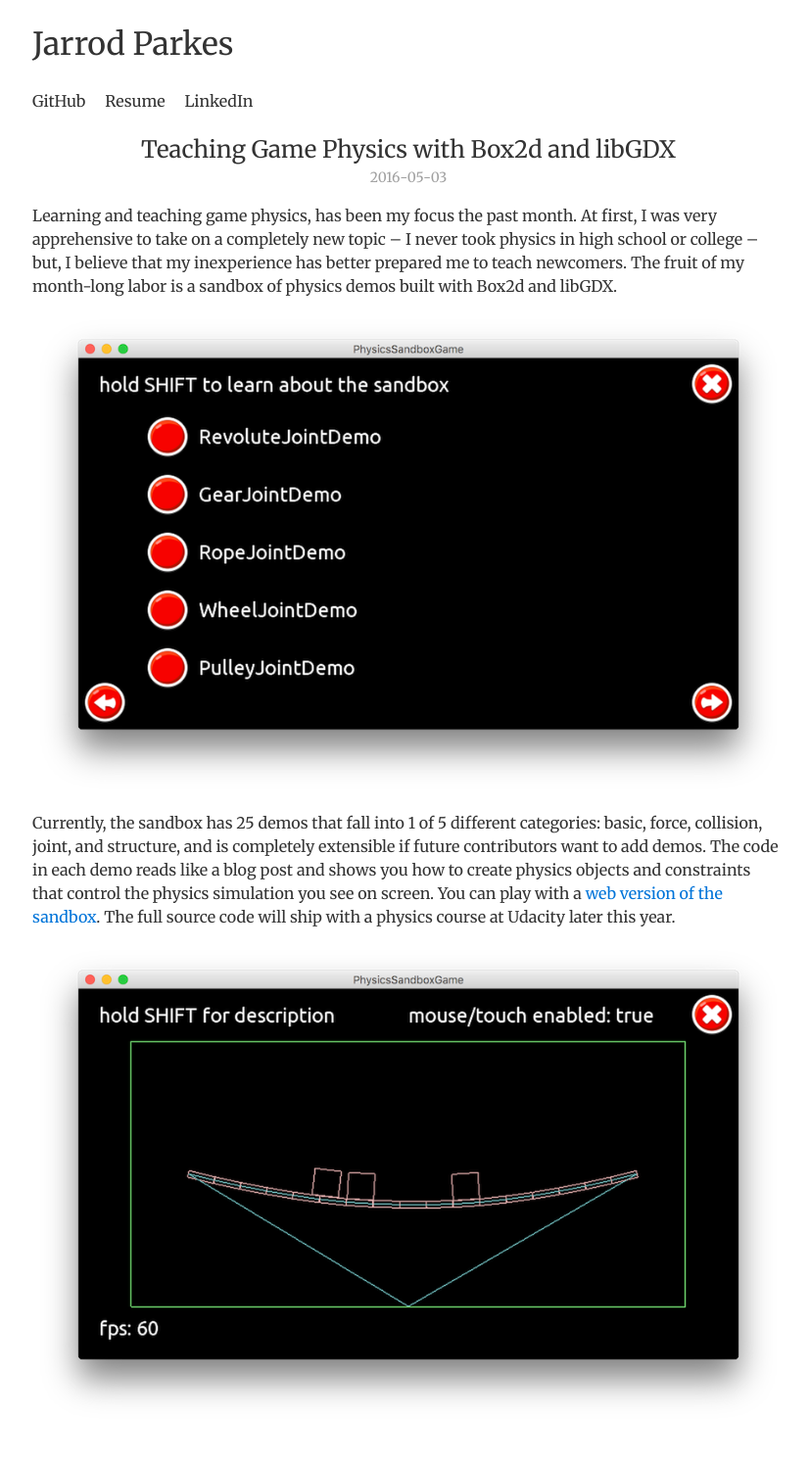
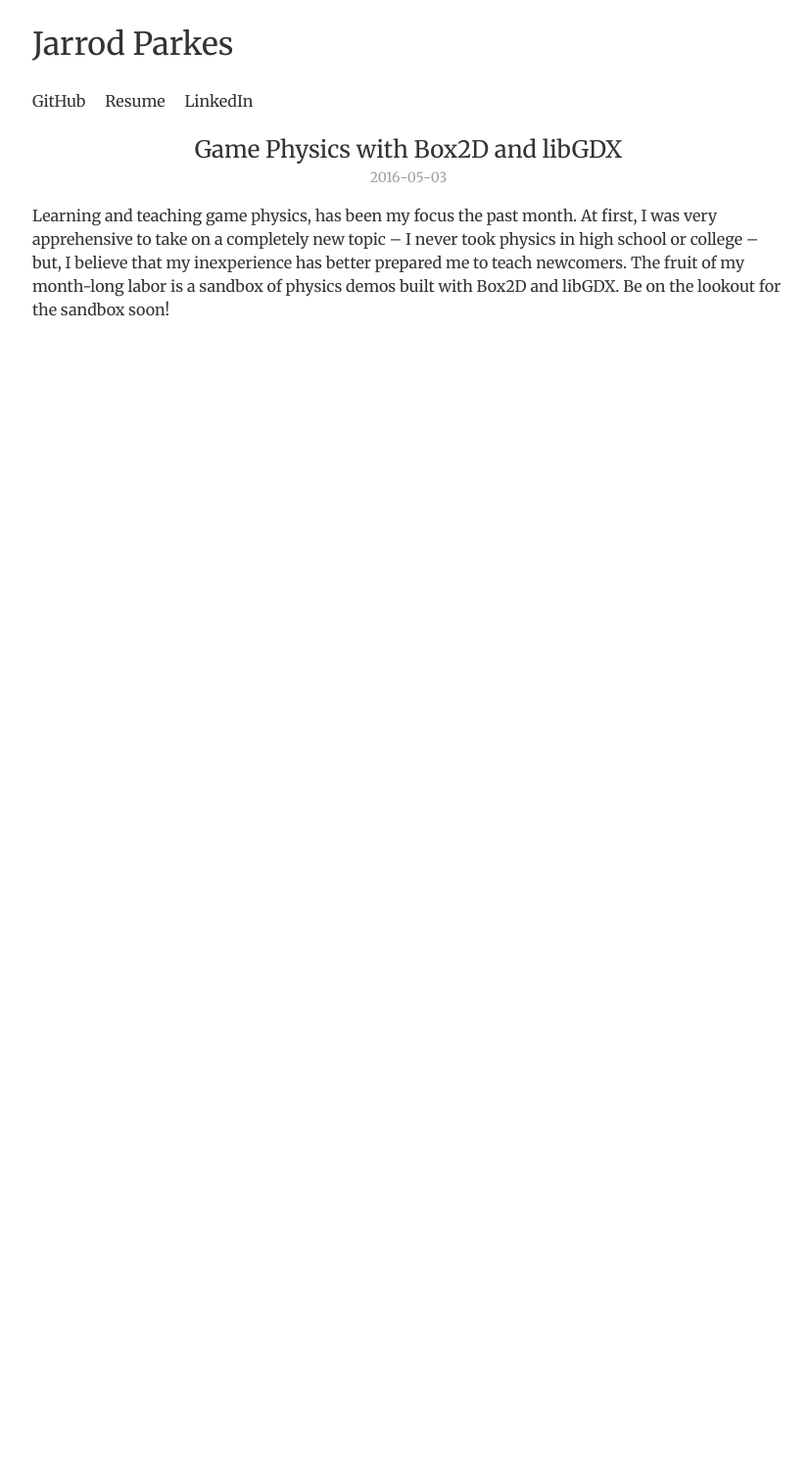
Before and after one commit to jarrodparkes/jarrodparkes.github.io, a Jekyll site: the page built from _posts/2016-05-03-teaching-game-physics-libgdx.md, in a window 1280 px wide. Shown: the whole page at 98% size, without its empty margins (223-1050 px from the left). Built offline with Jekyll 4.4.1, drawn with Linux system fonts in a browser that asks for light colours; after the commit the page ends 900 px from its top, so only the background shows below that.

Commit message:
remove links

```diff
--- a/_posts/2016-05-03-teaching-game-physics-libgdx.md
+++ b/_posts/2016-05-03-teaching-game-physics-libgdx.md
@@ -1,14 +1,8 @@
 ---
 layout: post
-title:  Teaching Game Physics with Box2d and libGDX
+title:  Game Physics with Box2D and libGDX
 date:   2016-05-03 10:00:30-0600
 tags:	libgdx
 ---
 
-Learning and teaching game physics, has been my focus the past month. At first, I was very apprehensive to take on a completely new topic -- I never took physics in high school or college -- but, I believe that my inexperience has better prepared me to teach newcomers. The fruit of my month-long labor is a sandbox of physics demos built with Box2d and libGDX.
-
-![group-select-screen]({{ site.url }}/images/group-select-screen.png "Demo Group Selection Screen")
-
-Currently, the sandbox has 25 demos that fall into 1 of 5 different categories: basic, force, collision, joint, and structure, and is completely extensible if future contributors want to add demos. The code in each demo reads like a blog post and shows you how to create physics objects and constraints that control the physics simulation you see on screen. You can play with a [web version of the sandbox](http://udacity.github.io/libgdx-physics-sandbox/). The full source code will ship with a physics course at Udacity later this year.
-
-![physics-sandbox-gameplay]({{ site.url }}/images/physics-sandbox-gameplay.png "Physics Sandbox Gameplay")
+Learning and teaching game physics, has been my focus the past month. At first, I was very apprehensive to take on a completely new topic -- I never took physics in high school or college -- but, I believe that my inexperience has better prepared me to teach newcomers. The fruit of my month-long labor is a sandbox of physics demos built with Box2D and libGDX. Be on the lookout for the sandbox soon!
```
Also changed, not shown: images/group-select-screen.png (deleted), images/physics-sandbox-gameplay.png (deleted).
